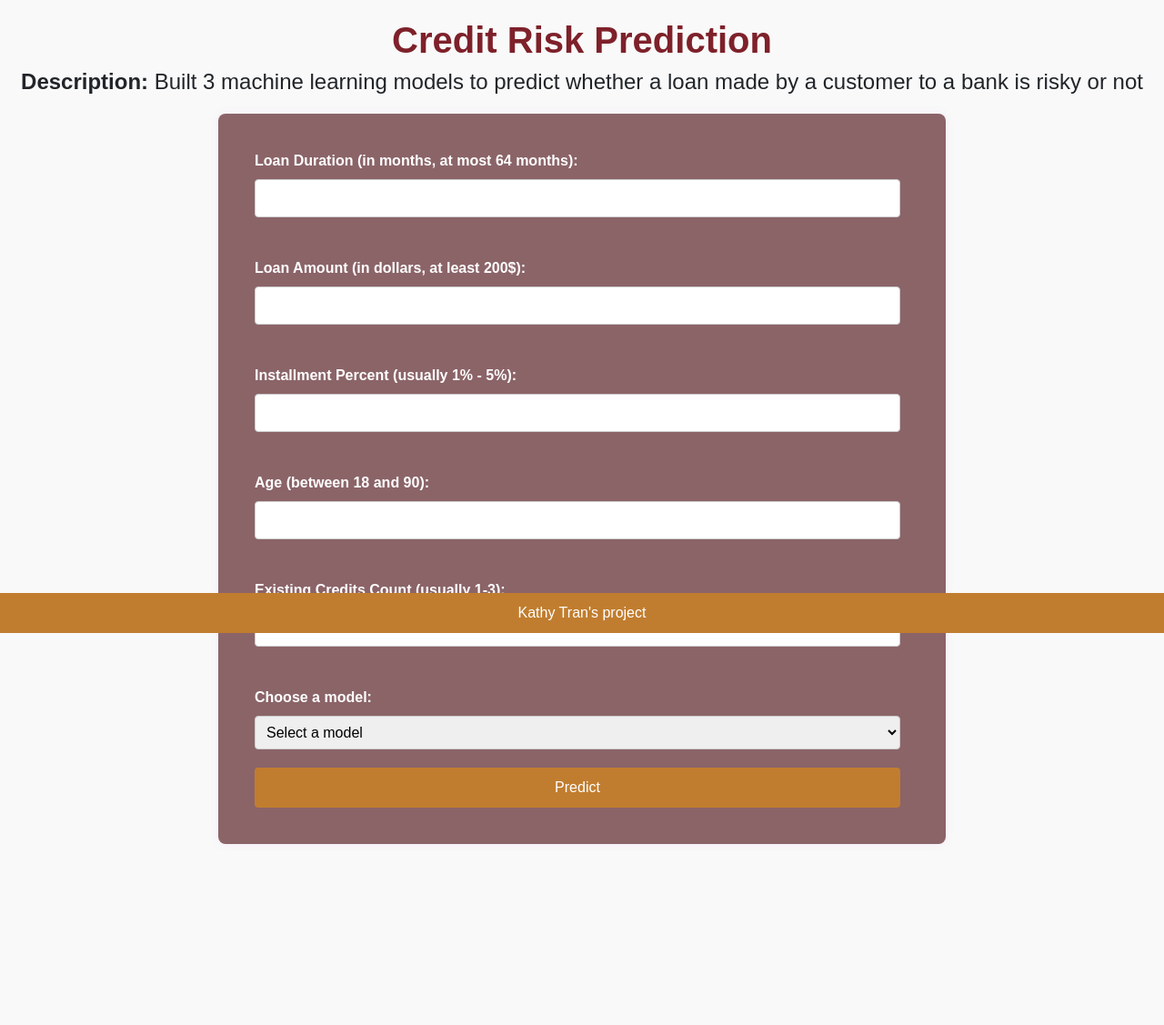
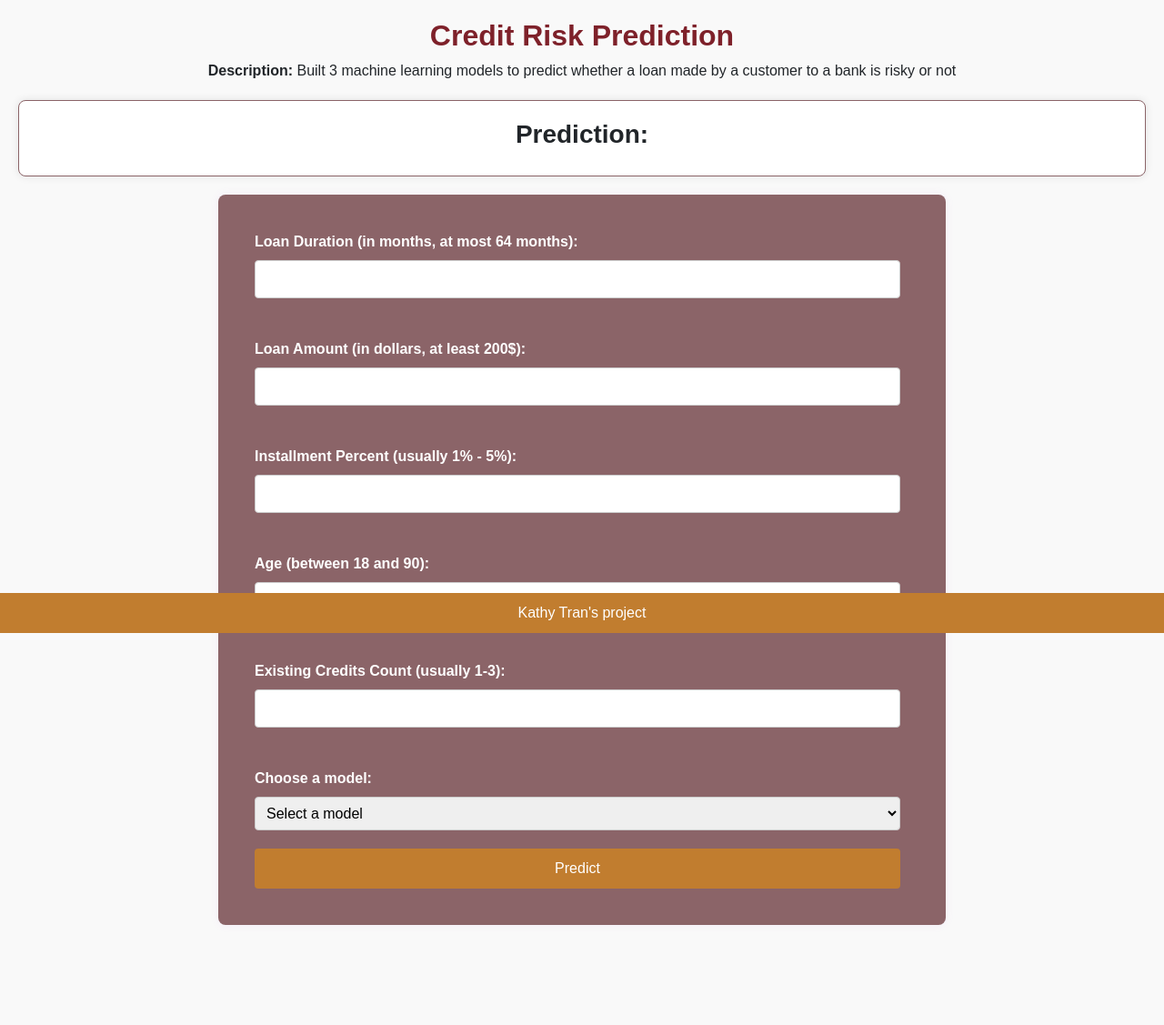
Before and after one commit to kathytran88/financial_analyzer, a Flask app: page / in a window 1280 px wide. Shown: the part 104-1231 px from the top of the page at 91% size. Before the commit the page ends 1032 px from the top, so only its background shows below. Run offline with Flask 3, Linux system fonts and the light colour scheme; parts of the project's set-up code (start-up, migrations or seed data) failed here and were passed over.

Commit message:
update index

```diff
--- a/app.py
+++ b/app.py
@@ -58,7 +58,7 @@ def index():
             prediction = random_forest_model.predict(input_data)
 
         # Convert prediction to readable text
-        prediction_text = 'Risk' if prediction[0] == 1 else 'No Risk'
+        prediction_text = 'Risky' if prediction[0] == 1 else 'Not Risky'
 
     return render_template('index.html', prediction_text=prediction_text)
 
--- a/templates/index.html
+++ b/templates/index.html
@@ -34,7 +34,9 @@
     max-width: 800px;
     margin: 20px auto;
     margin-bottom: 90px;
+    min-height: 500px; /* Ensure the form has a minimum height */
 }
+
         label {
             display: block;
             margin-bottom: 8px;
@@ -60,7 +62,7 @@
         input[type="submit"]:hover {
             background-color: #c51159;
         }
-        h3, h1, h2, h4 {
+        h3, h1, h2, h4, p {
             font-family: sans-serif;
             text-align: center;
         }
@@ -76,7 +78,7 @@
             margin-top: 50px;
             margin-bottom: 80px;
         }
-        h1, h3 {
+        h1, h2{
             color: #7e212a;
             font-weight: bold;
         }
@@ -96,11 +98,16 @@
             margin-top: 30px;
         }
         .result-card {
+    text-align: center;
+    padding: 20px;
     margin-top: 20px;
+    background-color: #ffffff;
     border: 1px solid #8b6468;
-            border-radius: 10px;
-            padding: 20px;
+    border-radius: 8px;
+    box-shadow: 0 0 10px rgba(0, 0, 0, 0.1);
+    min-height: 50px; /* Prevent collapsing when empty */
 }
+
         .footer {
             position: fixed;
             bottom: 0;
@@ -137,12 +144,17 @@
             </div>
         </div>
     </nav>
-    <h1>Credit Risk Prediction</h1>
-    <h4><b>Description: </b>Built 3 machine learning models to predict whether a loan made by a customer to a bank is risky or not</h4>
+    <h2>Credit Risk Prediction</h2>
+    <p><b>Description: </b>Built 3 machine learning models to predict whether a loan made by a customer to a bank is risky or not</p>
 
+    <!--Output-->
+    <div class="result-card">
+        <h3><b>Prediction:</b></h3>
         {% if prediction_text %}
             <h3>{{ prediction_text }}</h3>
         {% endif %}
+    </div>
+
 
     <form action="/" method="post">
         <label for="loan_duration">Loan Duration (in months, at most 64 months):</label>
```
Lines whose indentation alone changed are shown as unchanged.
